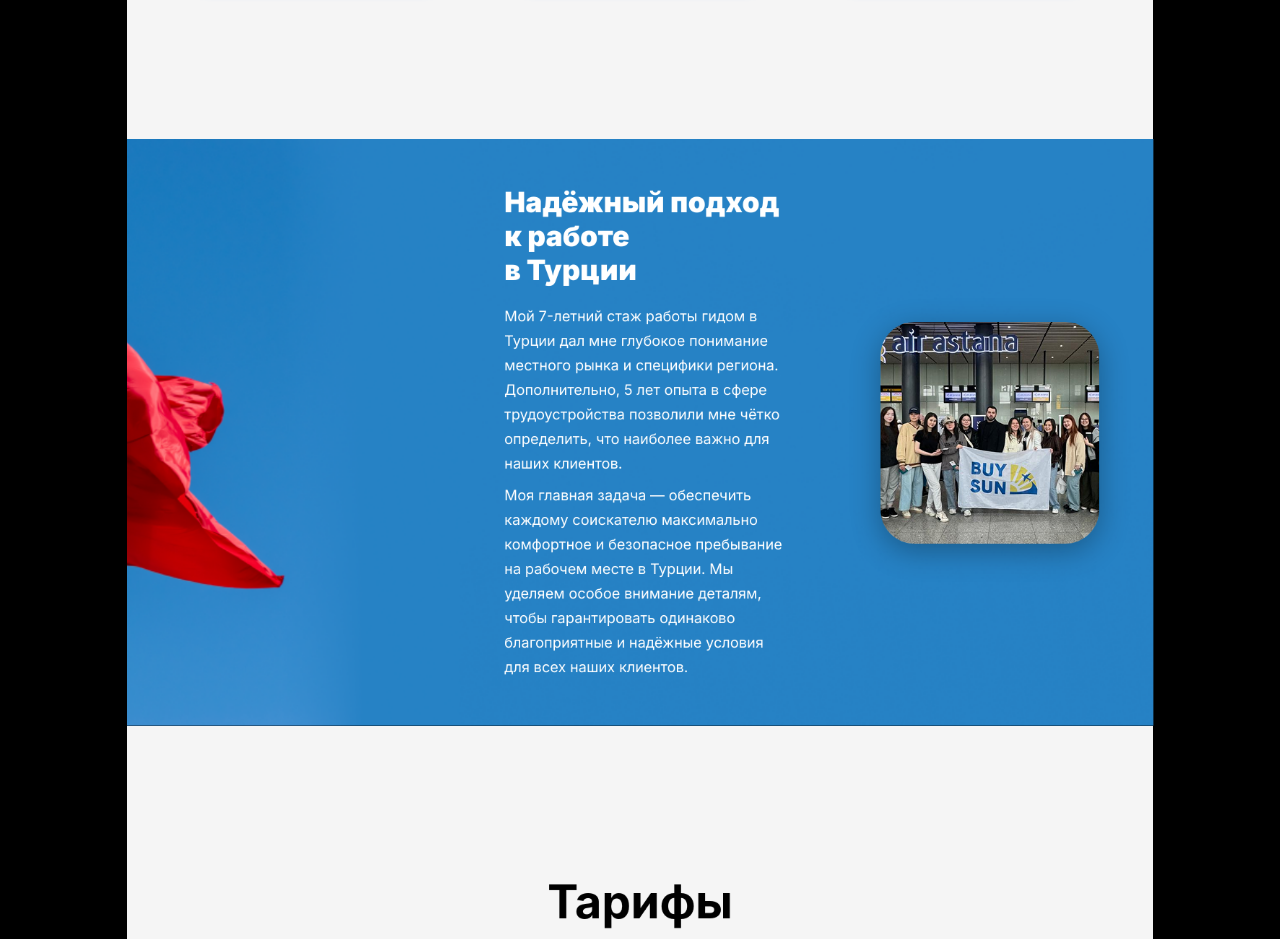
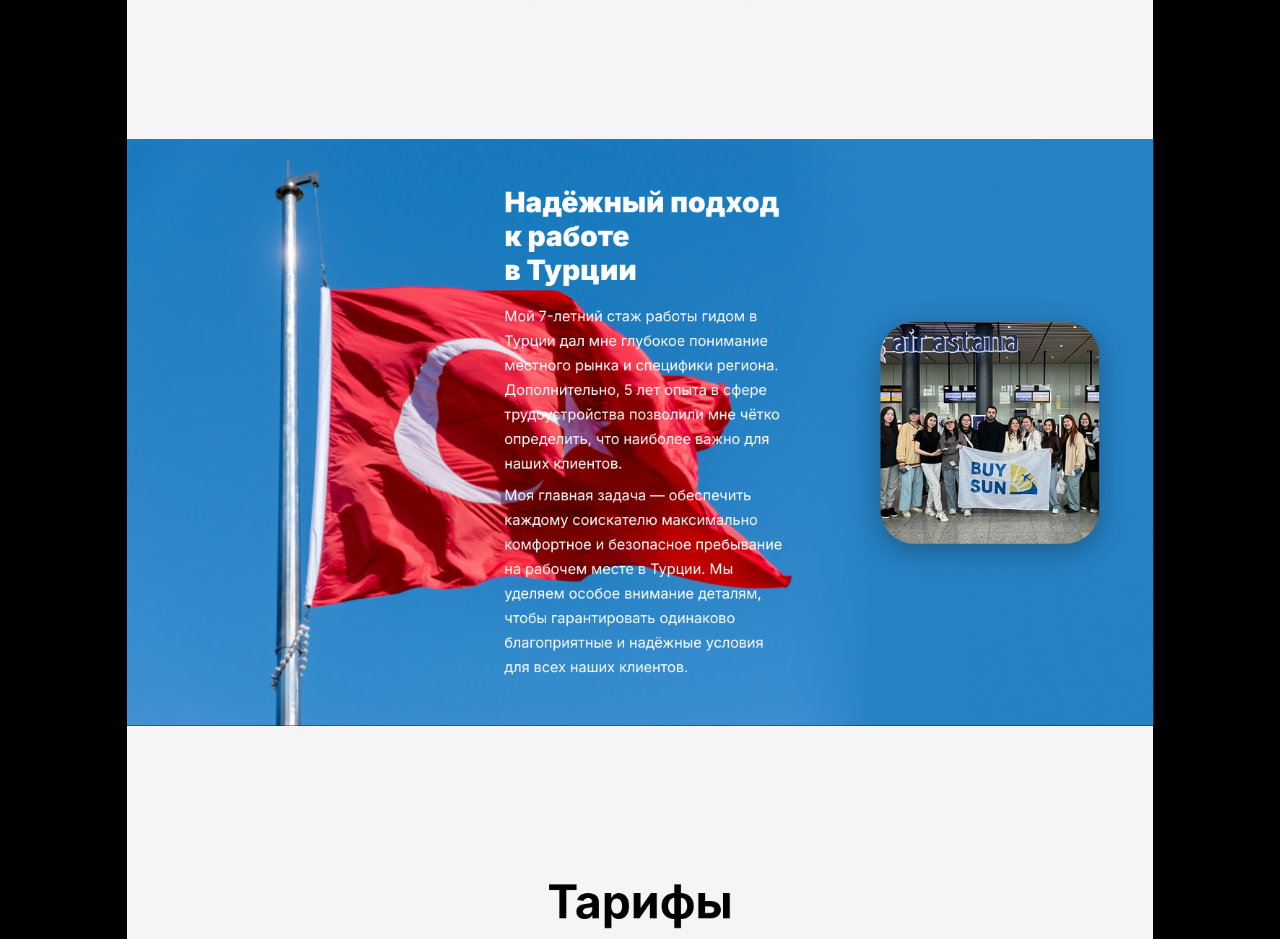
Before and after one commit to idrisqtt/buy-sun_landingpage, a React (Vite) app: page / in a window 1280 px wide. Shown: the part 1000-1939 px from the top of the page. Built offline with nearby package versions, Linux system fonts and the light colour scheme.

Commit message:
Align background image to left edge instead of center

```diff
--- a/src/Section3.css
+++ b/src/Section3.css
@@ -4,7 +4,7 @@
   height: auto;
   background-image: url('/s3-1.png');
   background-size: cover;
-  background-position: center;
+  background-position: left center;
   background-repeat: no-repeat;
   background-attachment: fixed;
   padding: 0;
@@ -144,7 +144,7 @@
     padding: clamp(3rem, 6vw, 5rem) clamp(1.5rem, 4vw, 2rem);
     background-attachment: scroll;
     background-size: cover;
-    background-position: center;
+    background-position: left center;
   }
 
   .section3-container {
```
